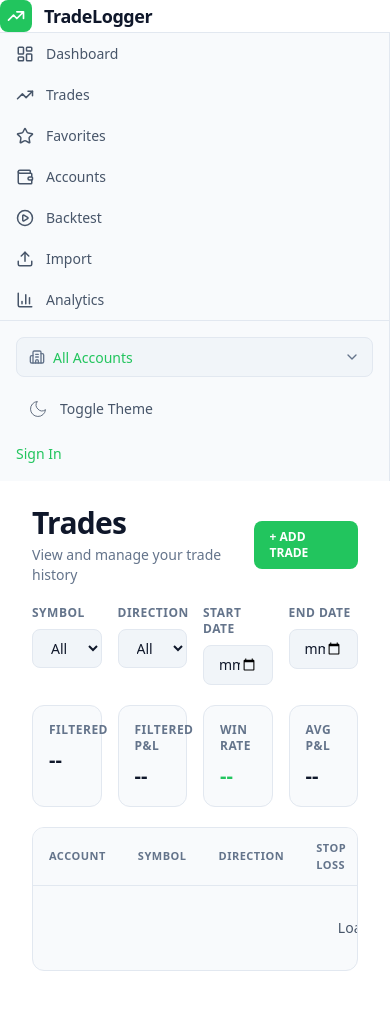
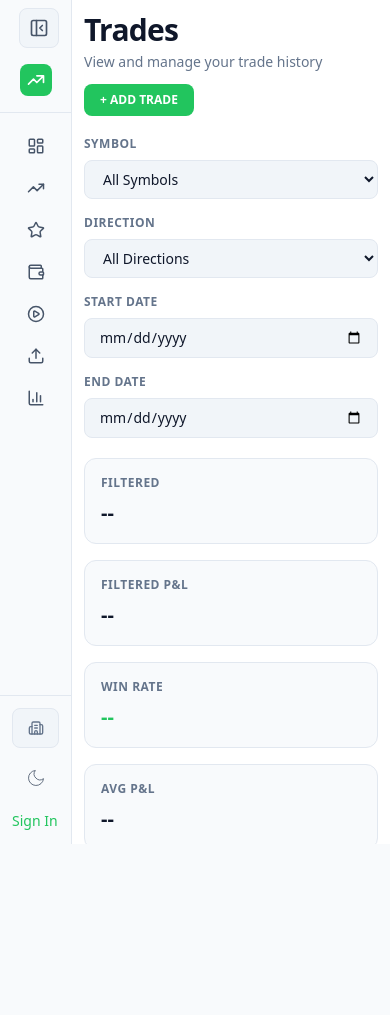
Before and after one commit to ekkemboi/TLogger, a Python web app: template web/templates/trades.html in a window 390 px wide. After the commit the page ends 844 px from the top, so only its background shows below. Run offline with Jinja, Linux system fonts and the light colour scheme; the template is opened without the code that fills it, so the values that code supplies are empty; some libraries are stand-ins or nearby versions.

Commit message:
Fix responsive dashboard layout and sidebar navigation

```diff
--- /dev/null
+++ b/web/static/css/layout.css
@@ -0,0 +1,81 @@
+:root { --sidebar-width: 260px; --layout-gap: clamp(8px, 1.5vw, 20px); }
+* { box-sizing: border-box; }
+body { overflow: hidden; }
+button, input, select, textarea { font-family: inherit; }
+:focus-visible { outline: 3px solid var(--accent-primary); outline-offset: 3px; }
+.skip-link { position: fixed; top: 8px; left: 80px; z-index: 100; padding: 12px; background: var(--bg-primary); transform: translateY(-150%); }
+.skip-link:focus { transform: translateY(0); }
+.sidebar { position: relative; flex-basis: var(--sidebar-width); width: var(--sidebar-width); transition: width .2s ease, flex-basis .2s ease; }
+.sidebar-toggle { flex-shrink: 0; align-self: flex-end; display: grid; place-items: center; width: 40px; height: 40px; margin: 8px 12px 0; color: var(--text-secondary); background: var(--bg-surface); border: 1px solid var(--border-default); border-radius: 8px; cursor: pointer; }
+.sidebar-toggle svg { width: 20px; height: 20px; }
+.sidebar-logo { padding: 16px 24px; }
+.sidebar-logo > a { min-height: 32px; }
+.sidebar-logo > a > div { flex-shrink: 0; }
+.sidebar nav { padding: 12px; }
+.sidebar-link { min-height: 42px; }
+.sidebar-link svg { flex-shrink: 0; }
+.sidebar-footer { flex-shrink: 0; }
+.account-switcher:focus-within { outline: 3px solid var(--accent-primary); outline-offset: 2px; }
+.sidebar-collapsed { --sidebar-width: 72px; }
+.sidebar-collapsed .sidebar-logo { padding: 16px 20px; }
+.sidebar-collapsed .sidebar-logo span, .sidebar-collapsed .sidebar-link span,
+.sidebar-collapsed .account-switcher span, .sidebar-collapsed .account-switcher .ml-auto,
+.sidebar-collapsed #theme-toggle span, .sidebar-collapsed #user-nav-section span { display: none; }
+.sidebar-collapsed .sidebar-link { justify-content: center; padding: 12px; }
+.sidebar-collapsed .sidebar-footer { padding: 12px; }
+.sidebar-collapsed .account-switcher, .sidebar-collapsed #theme-toggle { justify-content: center; padding: 8px; }
+.sidebar-collapsed #user-nav-section > div { flex-direction: column; }
+.sidebar-backdrop { display: none; }
+.main-content { min-height: 0; transition: opacity .15s ease; }
+.main-content:has(.dashboard) { overflow: hidden; }
+.main-content[aria-busy="true"] { opacity: .45; }
+.navigation-status { position: fixed; top: 0; left: var(--sidebar-width); right: 0; z-index: 40; pointer-events: none; font-size: 12px; text-align: center; background: var(--bg-primary); color: var(--text-primary); }
+.navigation-status:not(:empty) { padding: 6px; border-bottom: 2px solid var(--accent-primary); }
+.page-enter { animation: page-enter .2s ease-out; }
+@keyframes page-enter { from { opacity: .4; transform: translateY(4px); } to { opacity: 1; transform: translateY(0); } }
+.dashboard { height: 100%; min-height: 0; display: flex; flex-direction: column; gap: var(--layout-gap); }
+.dashboard-header { display: flex; align-items: center; justify-content: space-between; flex-wrap: wrap; gap: 8px; }
+.dashboard-filters { display: flex; flex-wrap: wrap; gap: 12px; }
+.dashboard-filters .input { width: 144px; }
+.dashboard-panels { flex: 1; min-height: 0; display: grid; grid-template-rows: minmax(0, 1fr) minmax(0, 1fr); gap: var(--layout-gap); }
+.dashboard-metrics { min-height: 0; display: grid; grid-template-columns: repeat(4, minmax(0, 1fr)); grid-template-rows: repeat(2, minmax(0, 1fr)); gap: var(--layout-gap); }
+.metric-card { min-width: 0; min-height: 0; padding: clamp(8px, 1.5vw, 24px); display: flex; flex-direction: column; justify-content: center; }
+.dashboard .metric-value { font-size: clamp(18px, 2vw, 30px); line-height: 1.15; overflow-wrap: anywhere; margin-top: 8px; }
+.dashboard-charts { min-height: 0; display: grid; grid-template-columns: repeat(2, minmax(0, 1fr)); gap: var(--layout-gap); }
+.chart-card { min-width: 0; min-height: 0; display: flex; flex-direction: column; padding: clamp(8px, 1.5vw, 24px); }
+.chart-container { position: relative; flex: 1; min-height: 0; margin-top: 12px; }
+@media (max-width: 1100px) {
+    .main-content { padding: 20px; }
+    .dashboard-header h1 { font-size: 24px; }
+}
+@media (max-width: 700px) {
+    .main-content { padding: 12px; }
+    .app-layout:not(.sidebar-collapsed) .sidebar { position: absolute; inset: 0 auto 0 0; z-index: 60; }
+    .app-layout:not(.sidebar-collapsed) .main-content { margin-left: 72px; }
+    .app-layout:not(.sidebar-collapsed) .sidebar-backdrop { display: block; position: fixed; inset: 0; background: #0006; z-index: 50; border: 0; }
+    .navigation-status { left: 72px; }
+    .dashboard-header h1 { font-size: 20px; }
+    .dashboard-header p { display: none; }
+    .dashboard-filters { width: 100%; gap: 6px; }
+    .dashboard-filters > div { flex: 1; min-width: 0; flex-direction: column; align-items: stretch; gap: 2px; }
+    .dashboard-filters .input { width: 100%; min-width: 0; padding: 4px; font-size: 12px; }
+    .dashboard-metrics { grid-template-columns: repeat(2, minmax(0, 1fr)); grid-template-rows: repeat(4, minmax(0, 1fr)); }
+    .dashboard .label { font-size: 9px; letter-spacing: 0; }
+    .dashboard .metric-value { font-size: 18px; margin-top: 3px; }
+    .dashboard-charts { grid-template-columns: minmax(0, 1fr); grid-template-rows: repeat(2, minmax(0, 1fr)); }
+    .chart-container { margin-top: 4px; }
+    .main-content > :not(.dashboard) .grid-cols-4, .main-content > :not(.dashboard) .grid-cols-3, .main-content > :not(.dashboard) .grid-cols-2 { grid-template-columns: minmax(0, 1fr); }
+    .main-content > :not(.dashboard) > .flex.justify-between { flex-wrap: wrap; gap: 12px; }
+}
+@media (max-height: 600px) {
+    .main-content { padding: 8px 12px; }
+    .dashboard { gap: 6px; --layout-gap: 6px; }
+    .dashboard-header p { display: none; }
+    .dashboard-header h1 { font-size: 18px; }
+    .metric-card, .chart-card { padding: 5px 8px; }
+    .dashboard .metric-value { font-size: 16px; margin-top: 2px; }
+    .dashboard .label { font-size: 9px; }
+}
+@media (prefers-reduced-motion: reduce) {
+    *, *::before, *::after { animation: none !important; transition: none !important; }
+}
--- /dev/null
+++ b/web/static/js/layout.js
@@ -0,0 +1,78 @@
+(() => {
+    const layout = document.querySelector('.app-layout');
+    const toggle = document.getElementById('sidebar-toggle');
+    const main = document.getElementById('main-content');
+    const status = document.getElementById('navigation-status');
+    const narrow = matchMedia('(max-width: 700px)');
+    let preference;
+    try { preference = localStorage.getItem('sidebarCollapsed'); } catch (_) { /* Storage may be disabled. */ }
+
+    function setCollapsed(collapsed, persist = false) {
+        layout.classList.toggle('sidebar-collapsed', collapsed);
+        toggle.setAttribute('aria-expanded', String(!collapsed));
+        toggle.setAttribute('aria-label', collapsed ? 'Expand sidebar' : 'Collapse sidebar');
+        toggle.title = toggle.getAttribute('aria-label');
+        main.inert = narrow.matches && !collapsed;
+        if (persist) {
+            preference = String(collapsed);
+            try { localStorage.setItem('sidebarCollapsed', preference); } catch (_) { /* Optional preference. */ }
+        }
+    }
+    setCollapsed(narrow.matches || preference === 'true');
+    toggle.addEventListener('click', () => setCollapsed(!layout.classList.contains('sidebar-collapsed'), true));
+    narrow.addEventListener('change', () => setCollapsed(narrow.matches || preference === 'true'));
+    document.querySelector('.sidebar-backdrop').addEventListener('click', () => { setCollapsed(true); toggle.focus(); });
+    document.addEventListener('keydown', event => {
+        if (event.key === 'Escape' && !layout.classList.contains('sidebar-collapsed')) {
+            setCollapsed(true, true);
+            toggle.focus();
+        }
+        if (event.key === 'Tab' && narrow.matches && !layout.classList.contains('sidebar-collapsed')) {
+            const items = [...document.querySelectorAll('.sidebar a[href], .sidebar button, .sidebar select')].filter(el => el.getClientRects().length);
+            const first = items[0], last = items[items.length - 1];
+            if (event.shiftKey && document.activeElement === first) { event.preventDefault(); last.focus(); }
+            else if (!event.shiftKey && document.activeElement === last) { event.preventDefault(); first.focus(); }
+        }
+    });
+    document.querySelectorAll('.sidebar-link').forEach(link => {
+        link.setAttribute('aria-label', link.textContent.trim());
+        link.title = link.textContent.trim();
+    });
+    function updateCurrentPage() {
+        document.querySelectorAll('.sidebar-link').forEach(link => {
+            const active = link.pathname === location.pathname;
+            link.classList.toggle('active', active);
+            if (active) link.setAttribute('aria-current', 'page');
+            else link.removeAttribute('aria-current');
+        });
+    }
+    updateCurrentPage();
+    document.body.addEventListener('htmx:beforeRequest', event => {
+        if (event.detail.target !== main) return;
+        main.setAttribute('aria-busy', 'true');
+        status.textContent = 'Loading page…';
+    });
+    document.body.addEventListener('htmx:beforeSwap', event => {
+        if (event.detail.target === main && event.detail.shouldSwap) {
+            window.cleanupDashboard?.();
+            main.classList.remove('page-enter');
+        }
+    });
+    document.body.addEventListener('htmx:afterSwap', event => {
+        if (event.detail.target !== main) return;
+        if (narrow.matches) setCollapsed(true);
+        main.classList.add('page-enter');
+        const heading = main.querySelector('h1');
+        if (heading) {
+            document.title = `TradeLogger - ${heading.textContent.trim()}`;
+            heading.tabIndex = -1;
+            heading.focus({ preventScroll: true });
+        }
+        updateCurrentPage();
+    });
+    document.body.addEventListener('htmx:afterRequest', event => {
+        if (event.detail.target !== main) return;
+        main.removeAttribute('aria-busy');
+        status.textContent = event.detail.failed ? 'Unable to load page. Please try again.' : '';
+    });
+})();
--- a/web/templates/base.html
+++ b/web/templates/base.html
@@ -1,3 +1,4 @@
+{% if not htmx_request %}
 <!DOCTYPE html>
 <html lang="en">
 
@@ -84,6 +85,7 @@
 
         html,
         body {
+            margin: 0;
             height: 100%;
         }
 
@@ -344,27 +346,55 @@
             background: var(--text-tertiary);
         }
 
+        .app-layout {
+            display: flex;
+            height: 100vh;
+            height: 100dvh;
+            overflow: hidden;
+        }
+
         /* Sidebar specific */
         .sidebar {
+            box-sizing: border-box;
+            flex: 0 0 260px;
+            width: 260px;
+            display: flex;
+            flex-direction: column;
+            overflow-y: auto;
             background-color: var(--bg-secondary);
             border-right: 1px solid var(--border-default);
+        }
+
+        .sidebar-logo {
+            padding: 24px;
+        }
+
+        .sidebar nav {
+            flex: 1 0 auto;
+            padding: 16px;
         }
 
         /* Main content area */
         .main-content {
             flex: 1;
+            min-width: 0;
             overflow: auto;
             padding: 24px 32px;
         }
     </style>
+    <link rel="stylesheet" href="{{ url_for('static', filename='css/layout.css') }}">
     {% block head %}{% endblock %}
 </head>
 
 <body class="">
-    {% if not htmx_request %}
+    <a href="#main-content" class="skip-link">Skip to content</a>
+    <div class="app-layout">
     <!-- Sidebar - only for normal page loads -->
-    <div class="border-b border-border-default">
-        <a href="/" class="flex items-center gap-3">
+    <aside class="sidebar" id="sidebar" aria-label="Sidebar">
+        <button type="button" id="sidebar-toggle" class="sidebar-toggle" aria-controls="sidebar" aria-expanded="true" aria-label="Collapse sidebar" title="Collapse sidebar"><i data-lucide="panel-left-close" aria-hidden="true"></i></button>
+        <!-- Logo -->
+        <div class="sidebar-logo border-b border-border-default">
+            <a href="/" class="flex items-center gap-3" aria-label="TradeLogger home" title="TradeLogger home">
                 <div class="w-8 h-8 bg-accent-primary rounded-lg flex items-center justify-center">
                     <svg class="w-5 h-5 text-white" fill="none" stroke="currentColor" viewBox="0 0 24 24">
                         <path stroke-linecap="round" stroke-linejoin="round" stroke-width="2"
@@ -374,12 +404,8 @@
                 <span class="text-lg font-bold text-text-primary tracking-tight">TradeLogger</span>
             </a>
         </div>
-    <aside class="sidebar">
-        <!-- Logo -->
-
-
         <!-- Navigation -->
-        <nav class="overflow-y-auto">
+        <nav class="overflow-y-auto" aria-label="Main navigation" hx-sync="this:replace">
             <a href="/" hx-get="/" hx-target="main" hx-push-url="true" hx-swap="innerHTML"
                 class="sidebar-link {% if request.path == '/' %}active{% endif %}">
                 <i data-lucide="layout-dashboard"></i>
@@ -418,19 +444,19 @@
         </nav>
 
         <!-- Bottom Section -->
-        <div class="p-4 border-t border-border-default space-y-3">
+        <div class="sidebar-footer p-4 border-t border-border-default space-y-3">
             <!-- Account Switcher -->
             <div class="account-switcher">
                 <i data-lucide="building-2" class="w-4 h-4 text-text-light"></i>
                 <span class="account-switcher-name" id="account-switcher-label">All Accounts</span>
                 <i data-lucide="chevron-down" class="w-4 h-4 text-text-light ml-auto"></i>
-                <select id="account-switcher">
+                <select id="account-switcher" aria-label="Trading account" title="Trading account">
                     <option value="">All Accounts</option>
                 </select>
             </div>
 
             <!-- Theme Toggle -->
-            <button id="theme-toggle" onclick="toggleTheme()"
+            <button id="theme-toggle" aria-label="Toggle theme" title="Toggle theme" onclick="toggleTheme()"
                 class="w-full flex items-center gap-3 px-3 py-2.5 rounded-lg text-text-secondary hover:bg-bg-surface transition-colors">
                 <svg id="theme-icon" class="w-5 h-5" fill="none" stroke="currentColor" viewBox="0 0 24 24">
                     <path stroke-linecap="round" stroke-linejoin="round" stroke-width="2"
@@ -445,14 +471,15 @@
             </div>
         </div>
     </aside>
+    <button class="sidebar-backdrop" aria-label="Close navigation" tabindex="-1"></button>
+    <div id="navigation-status" class="navigation-status" role="status" aria-live="polite"></div>
+    <!-- Main Content -->
+    <main id="main-content" class="main-content bg-bg-primary" tabindex="-1">
     {% endif %}
-
-    <!-- Main Content -->
-    <main class="main-content bg-bg-primary">
         {% block content %}{% endblock %}
+    {% if not htmx_request %}
     </main>
-
-    {% if not htmx_request %}
+    </div>
     <script>
         // Theme Toggle
         function initTheme() {
@@ -590,8 +617,10 @@
     </script>
 
     <script src="{{ url_for('static', filename='js/auth.js') }}"></script>
+    <script src="{{ url_for('static', filename='js/layout.js') }}"></script>
     {% endif %}
     {% block scripts %}{% endblock %}
+{% if not htmx_request %}
 </body>
-
 </html>
+{% endif %}
--- a/web/templates/favorites.html
+++ b/web/templates/favorites.html
@@ -84,7 +84,8 @@
 
 {% block scripts %}
 <script>
-let editingId = null;
+// HTMX can execute this page script again when revisiting the page.
+var editingId = null;
 
 async function loadFavorites() {
     try {
--- a/web/templates/trades.html
+++ b/web/templates/trades.html
@@ -201,7 +201,8 @@
 
 {% block scripts %}
 <script>
-let currentPage = 1;
+// HTMX can execute this page script again when revisiting the page.
+var currentPage = 1;
 
 async function loadTrades(page = 1) {
     currentPage = page;
```
Also changed, not shown: tests/e2e/dashboard-layout.spec.js (added, +76 -0 lines), web/templates/dashboard.html (+42 -32 lines). Lines whose indentation alone changed are shown as unchanged.
